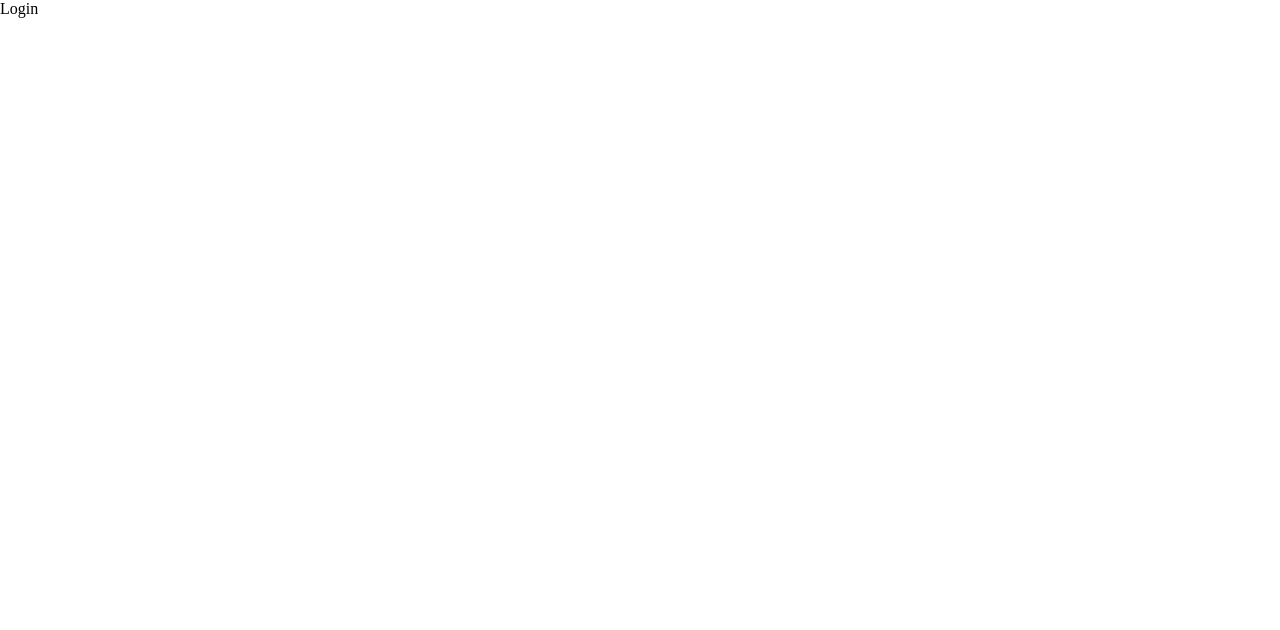
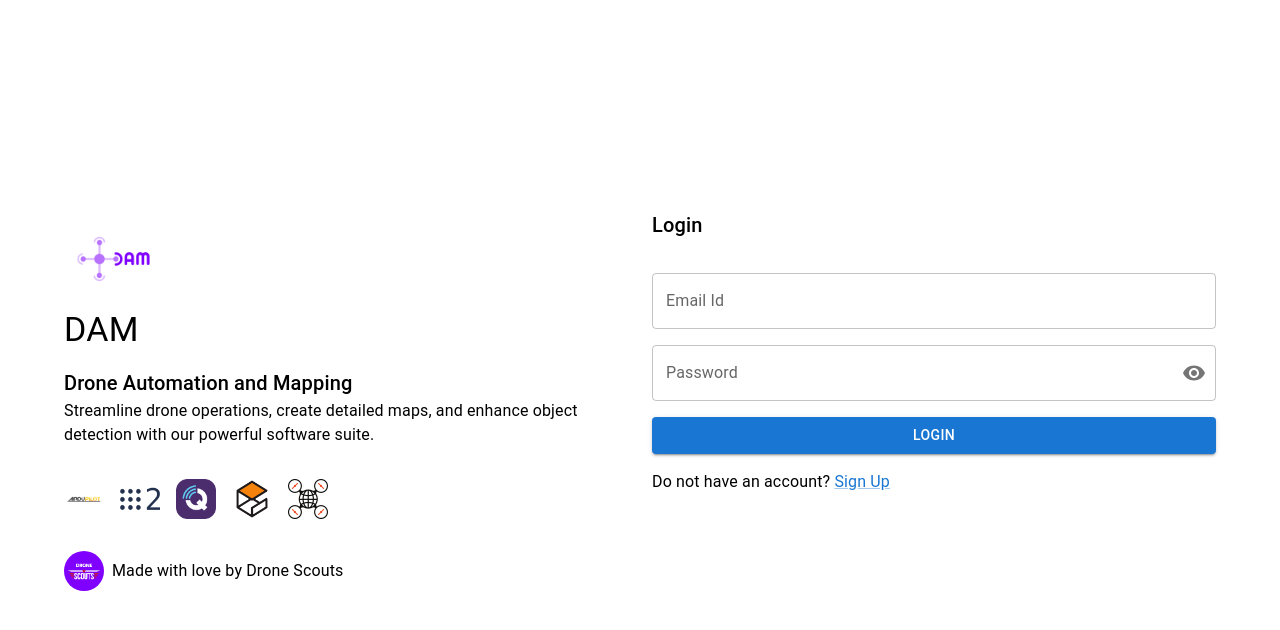
Before and after one commit to prajeshElEvEn/dam, a React (Create React App) app in the folder client/: page /login in a window 1280 px wide. Shown: the top 630 px of the page. Built offline with nearby package versions, Linux system fonts and the light colour scheme.

Commit message:
created login page

```diff
--- /dev/null
+++ b/client/src/components/cards/Brand.js
@@ -0,0 +1,45 @@
+import React from "react";
+import { Avatar, Stack, Typography } from "@mui/material";
+
+import DAMLogo from "../../assets/images/logo.png";
+import ROSLogo from "../../assets/images/ros.png";
+import QGCLogo from "../../assets/images/qgc.png";
+import GazeboLogo from "../../assets/images/gazebo.png";
+import WebODMLogo from "../../assets/images/webodm.png";
+import ArdupilotLogo from "../../assets/images/ardupilot.png";
+import AuthorLogo from "../../assets/images/author.png";
+
+const Brand = () => {
+  return (
+    <Stack spacing={4}>
+      <Stack>
+        <Avatar
+          variant="rounded"
+          src={DAMLogo}
+          sx={{ width: 100, height: 100 }}
+        />
+        <Typography variant="h4" mb={2}>
+          DAM
+        </Typography>
+        <Typography variant="h6">Drone Automation and Mapping</Typography>
+        <Typography variant="body1">
+          Streamline drone operations, create detailed maps, and enhance object
+          detection with our powerful software suite.
+        </Typography>
+      </Stack>
+      <Stack direction={"row"} spacing={2}>
+        <Avatar variant="rounded" src={ArdupilotLogo} />
+        <Avatar variant="rounded" src={ROSLogo} />
+        <Avatar variant="rounded" src={QGCLogo} />
+        <Avatar variant="rounded" src={GazeboLogo} />
+        <Avatar variant="rounded" src={WebODMLogo} />
+      </Stack>
+      <Stack direction={"row"} spacing={1} alignItems={"center"}>
+        <Avatar src={AuthorLogo} />
+        <Typography variant="body1">Made with love by Drone Scouts</Typography>
+      </Stack>
+    </Stack>
+  );
+};
+
+export default Brand;
--- a/client/src/pages/Login.js
+++ b/client/src/pages/Login.js
@@ -1,7 +1,78 @@
-import React from "react";
+import React, { useState } from "react";
+import {
+  Button,
+  Container,
+  Grid,
+  IconButton,
+  InputAdornment,
+  Link,
+  Stack,
+  TextField,
+  Typography,
+} from "@mui/material";
+import VisibilityIcon from "@mui/icons-material/Visibility";
+import VisibilityOffIcon from "@mui/icons-material/VisibilityOff";
+import Brand from "../components/cards/Brand";
 
 const Login = () => {
-  return <div>Login</div>;
+  const [showPassword, setShowPassword] = useState(false);
+
+  const handleClickShowPassword = () => setShowPassword((show) => !show);
+
+  const handleMouseDownPassword = (event) => {
+    event.preventDefault();
+  };
+  return (
+    <Container>
+      <Stack height={{ xs: "auto", md: "100vh" }} justifyContent={"center"}>
+        <Grid
+          container
+          direction={{ xs: "column", md: "row" }}
+          rowSpacing={{ xs: 4, md: 1 }}
+          columnSpacing={{ xs: 1, sm: 2, md: 3 }}
+        >
+          <Grid item xs={6}>
+            <Brand />
+          </Grid>
+          <Grid item xs={6}>
+            <Stack spacing={4}>
+              <Typography variant="h6">Login</Typography>
+              <Stack spacing={2}>
+                <TextField label="Email Id" type="email" variant="outlined" />
+                <TextField
+                  label="Password"
+                  type={showPassword ? "text" : "password"}
+                  variant="outlined"
+                  InputProps={{
+                    endAdornment: (
+                      <InputAdornment position="end">
+                        <IconButton
+                          aria-label="toggle password visibility"
+                          onClick={handleClickShowPassword}
+                          onMouseDown={handleMouseDownPassword}
+                          edge="end"
+                        >
+                          {showPassword ? (
+                            <VisibilityOffIcon />
+                          ) : (
+                            <VisibilityIcon />
+                          )}
+                        </IconButton>
+                      </InputAdornment>
+                    ),
+                  }}
+                />
+                <Button variant="contained">Login</Button>
+                <Typography>
+                  Do not have an account? <Link href="/">Sign Up</Link>{" "}
+                </Typography>
+              </Stack>
+            </Stack>
+          </Grid>
+        </Grid>
+      </Stack>
+    </Container>
+  );
 };
 
 export default Login;
--- a/client/src/pages/Signup.js
+++ b/client/src/pages/Signup.js
@@ -1,6 +1,5 @@
 import React, { useState } from "react";
 import {
-  Avatar,
   Button,
   Container,
   Grid,
@@ -13,13 +12,7 @@ import {
 } from "@mui/material";
 import VisibilityIcon from "@mui/icons-material/Visibility";
 import VisibilityOffIcon from "@mui/icons-material/VisibilityOff";
-import DAMLogo from "../assets/images/logo.png";
-import ROSLogo from "../assets/images/ros.png";
-import QGCLogo from "../assets/images/qgc.png";
-import GazeboLogo from "../assets/images/gazebo.png";
-import WebODMLogo from "../assets/images/webodm.png";
-import ArdupilotLogo from "../assets/images/ardupilot.png";
-import AuthorLogo from "../assets/images/author.png";
+import Brand from "../components/cards/Brand";
 
 const Signup = () => {
   const [showPassword, setShowPassword] = useState(false);
@@ -40,38 +33,7 @@ const Signup = () => {
           columnSpacing={{ xs: 1, sm: 2, md: 3 }}
         >
           <Grid item xs={6}>
-            <Stack spacing={4}>
-              <Stack>
-                <Avatar
-                  variant="rounded"
-                  src={DAMLogo}
-                  sx={{ width: 100, height: 100 }}
-                />
-                <Typography variant="h4" mb={2}>
-                  DAM
-                </Typography>
-                <Typography variant="h6">
-                  Drone Automation and Mapping
-                </Typography>
-                <Typography variant="body1">
-                  Streamline drone operations, create detailed maps, and enhance
-                  object detection with our powerful software suite.
-                </Typography>
-              </Stack>
-              <Stack direction={"row"} spacing={2}>
-                <Avatar variant="rounded" src={ArdupilotLogo} />
-                <Avatar variant="rounded" src={ROSLogo} />
-                <Avatar variant="rounded" src={QGCLogo} />
-                <Avatar variant="rounded" src={GazeboLogo} />
-                <Avatar variant="rounded" src={WebODMLogo} />
-              </Stack>
-              <Stack direction={"row"} spacing={1} alignItems={"center"}>
-                <Avatar src={AuthorLogo} />
-                <Typography variant="body1">
-                  Made with love by Drone Scouts
-                </Typography>
-              </Stack>
-            </Stack>
+            <Brand />
           </Grid>
           <Grid item xs={6}>
             <Stack spacing={4}>
```
